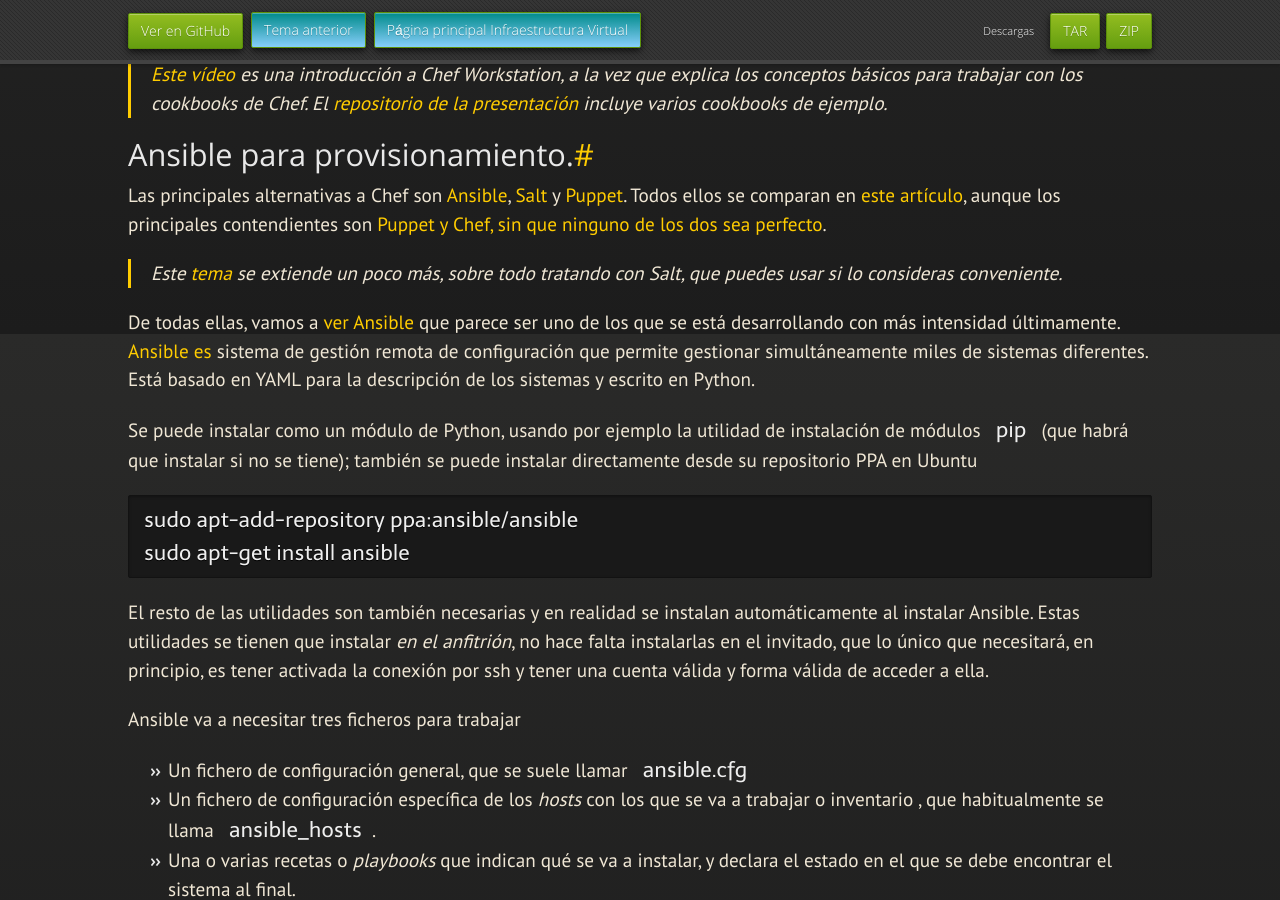
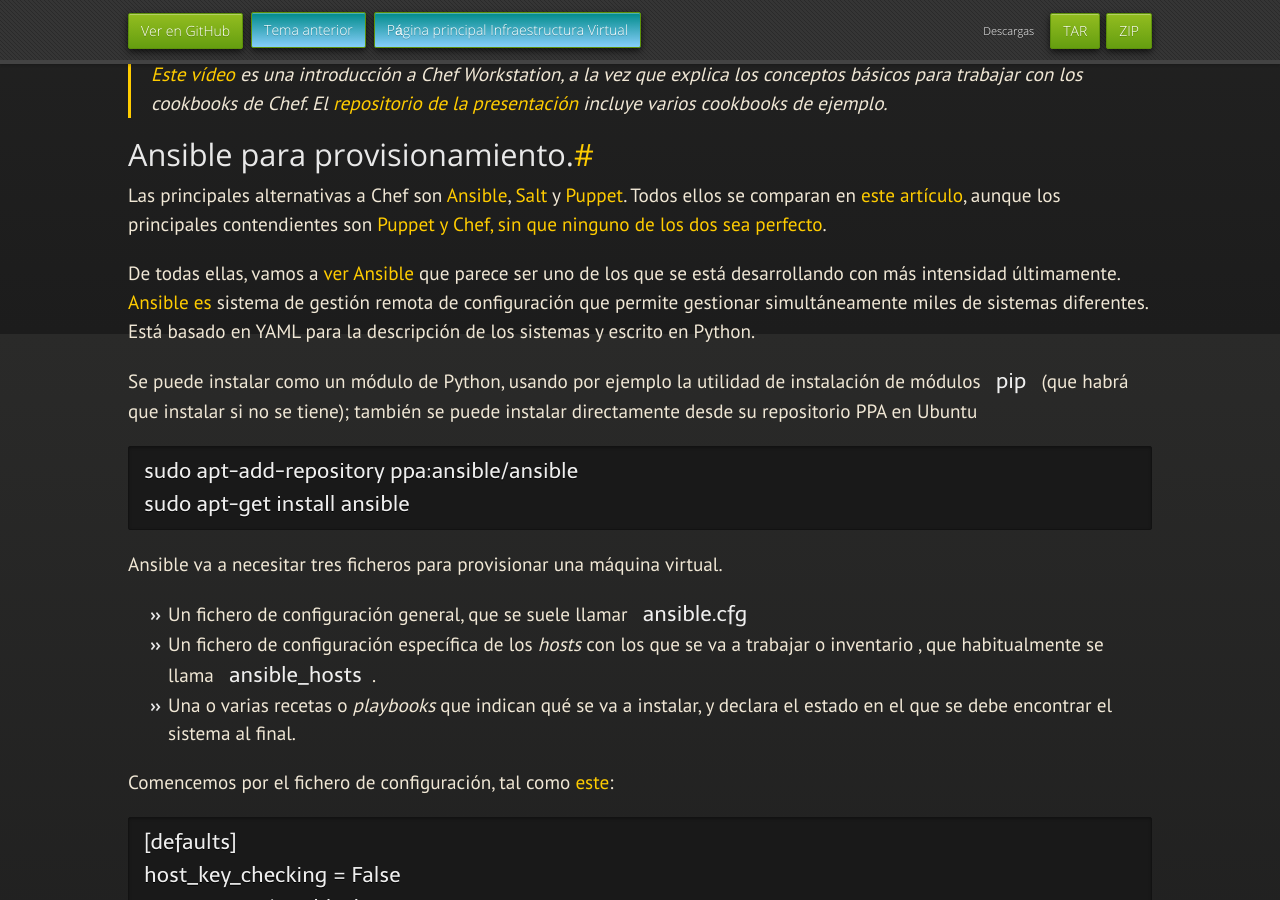
Before and after one commit to JJ/IV, a Jekyll site: the page built from documentos/temas/Gestion_de_configuraciones.md, in a window 1280 px wide and 900 px high, scrolled down 3266 px. Built offline with Jekyll 4.4.1, drawn with Linux system fonts in a browser that asks for light colours; nearby versions of some CDN libraries; some web fonts are replaced; our own code applies the rules of GitHub Pages for plain Markdown files.

Commit message:
Sync documentos/temas/Gestion_de_configuraciones.md de master a gh-pages

````diff
--- a/documentos/temas/Gestion_de_configuraciones.md
+++ b/documentos/temas/Gestion_de_configuraciones.md
@@ -163,14 +163,11 @@
 aunque los principales contendientes son
 [Puppet y Chef, sin que ninguno de los dos sea perfecto](https://www.infoworld.com/article/2614204/puppet-or-chef--the-configuration-management-dilemma.html).
 
-> Este [tema](Provision) se extiende un poco más, sobre todo
-> tratando con Salt, que puedes usar si lo consideras conveniente.
-
-De todas ellas, vamos a
-[ver Ansible](https://davidwinter.dev/introduction-to-ansible/)
-que parece ser uno de los que se está desarrollando con más intensidad
-últimamente. [Ansible es](https://en.wikipedia.org/wiki/Ansible_%28software%29)
-sistema de gestión remota de configuración que permite gestionar
+De todas ellas, vamos
+a [ver Ansible](https://davidwinter.dev/introduction-to-ansible/) que
+parece ser uno de los que se está desarrollando con más intensidad
+últimamente. [Ansible es](https://en.wikipedia.org/wiki/Ansible_%28software%29) sistema
+de gestión remota de configuración que permite gestionar
 simultáneamente miles de sistemas diferentes. Está basado en YAML para
 la descripción de los sistemas y escrito en Python.
 
@@ -183,14 +180,7 @@
 sudo apt-get install ansible
 ```
 
-El resto de las utilidades son también necesarias y en realidad se
-instalan automáticamente al instalar Ansible. Estas utilidades se
-tienen que instalar *en el anfitrión*, no hace falta instalarlas en el
-invitado, que lo único que necesitará, en principio, es tener activada
-la conexión por ssh y tener una cuenta válida y forma válida de
-acceder a ella.
-
-Ansible va a necesitar tres ficheros para trabajar
+Ansible va a necesitar tres ficheros para provisionar una máquina virtual.
 * Un fichero de configuración general, que se suele llamar `ansible.cfg`
 * Un fichero de configuración específica de los *hosts* con los que se va a trabajar o inventario , que habitualmente se llama `ansible_hosts`.
 * Una o varias recetas o *playbooks* que indican qué se va a instalar, y declara el estado en el que se debe encontrar el sistema al final.
````
